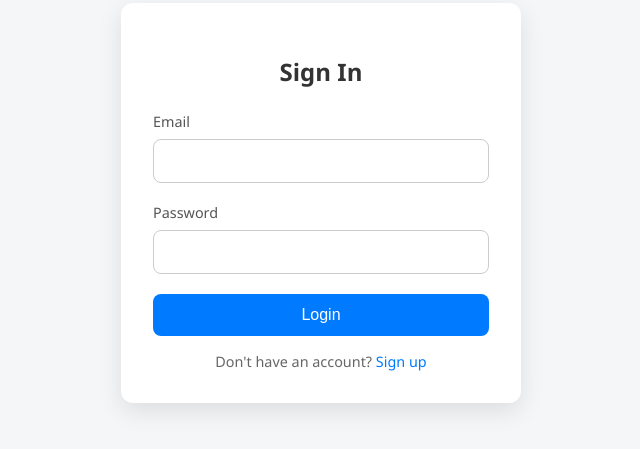
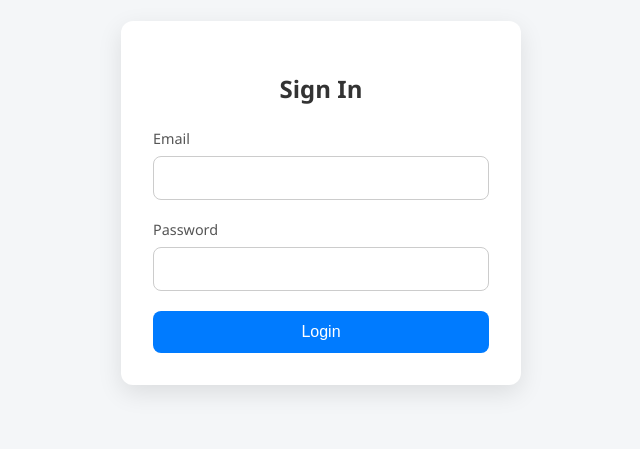
Before and after one commit to abrakingoo/graphql, a plain HTML site: page index.html in a window 1280 px wide. Shown: the part 197-646 px from the top of the page, without its empty margins (319-959 px from the left). Drawn offline with Linux system fonts and the light colour scheme.

```diff
--- a/index.html
+++ b/index.html
@@ -25,10 +25,6 @@
 
             <button type="submit" class="login-btn">Login</button>
         </form>
-
-        <div class="signup-link">
-            Don't have an account? <a href="#">Sign up</a>
-        </div>
     </div>
 
 </body>
```
